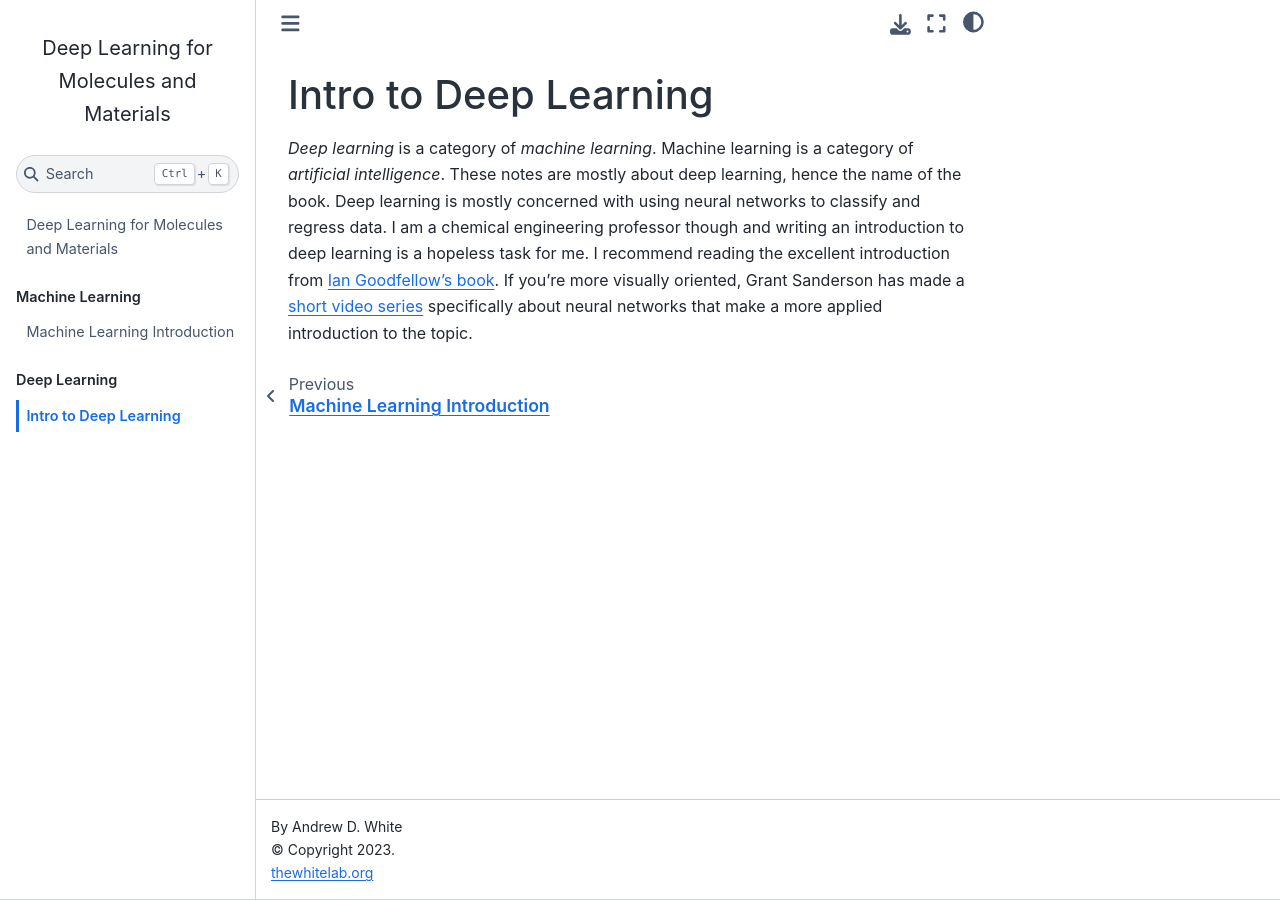
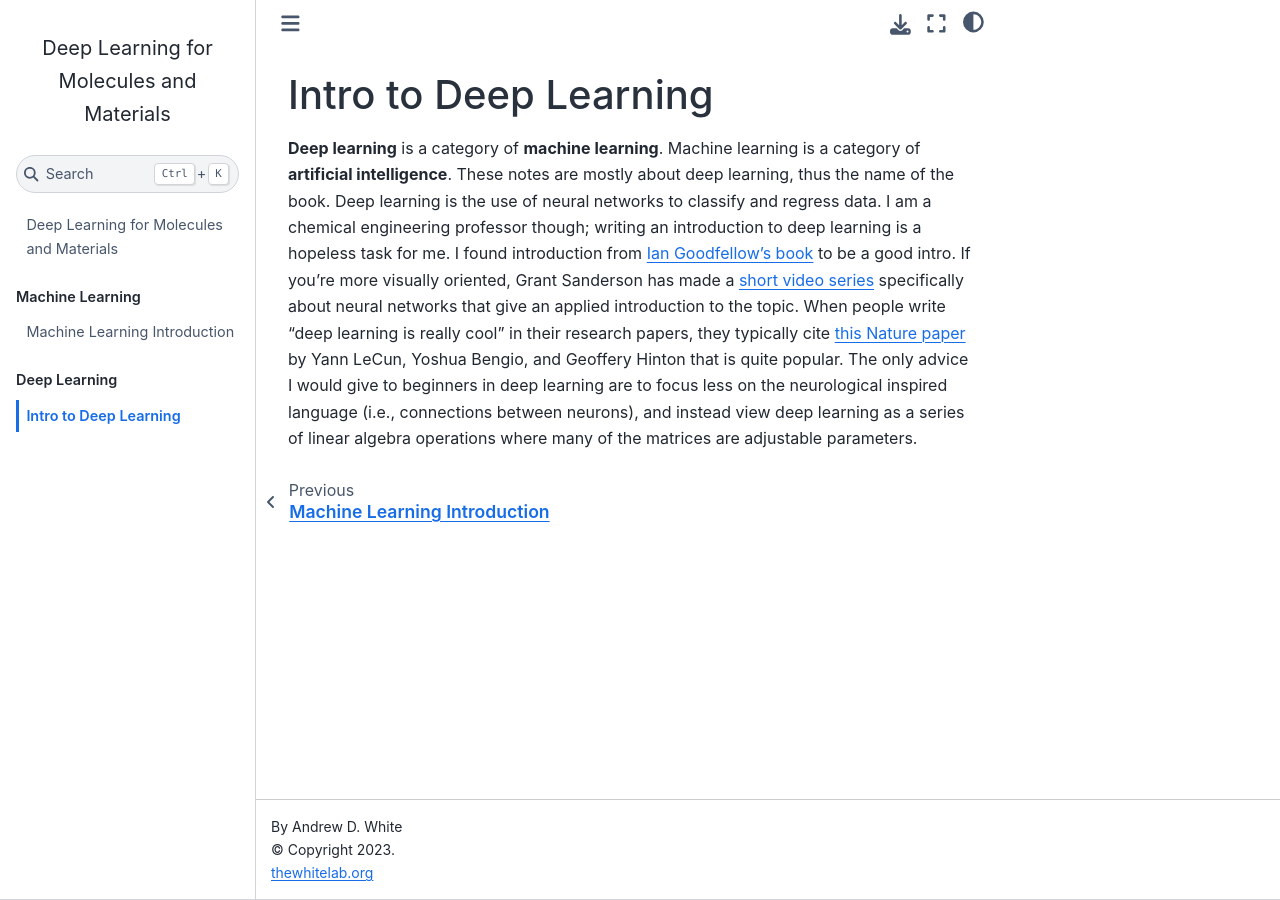
Before and after one commit to whitead/dmol-book, a Jupyter Book: the page built from dl/intro.md, in a window 1280 px wide. Built offline with Jupyter Book 1.0.4 settings and Sphinx 7.4.7 and the Sphinx Book theme 1.1.4, drawn with Linux system fonts in a browser that asks for light colours.

Commit message:
More details on intro

```diff
--- a/dl/intro.md
+++ b/dl/intro.md
@@ -1,4 +1,4 @@
 Intro to Deep Learning
 =======================
 
-*Deep learning* is a category of *machine learning*. Machine learning is a category of *artificial intelligence*. These notes are mostly about deep learning, hence the name of the book. Deep learning is mostly concerned with using neural networks to classify and regress data. I am a chemical engineering professor though and writing an introduction to deep learning is a hopeless task for me. I recommend reading the excellent introduction from [Ian Goodfellow's book](https://www.deeplearningbook.org/contents/intro.html). If you're more visually oriented, Grant Sanderson has made a [short video series](https://www.youtube.com/watch?v=aircAruvnKk) specifically about neural networks that make a more applied introduction to the topic.
+**Deep learning** is a category of **machine learning**. Machine learning is a category of **artificial intelligence**. These notes are mostly about deep learning, thus the name of the book. Deep learning is the use of neural networks to classify and regress data. I am a chemical engineering professor though; writing an introduction to deep learning is a hopeless task for me. I found introduction from [Ian Goodfellow's book](https://www.deeplearningbook.org/contents/intro.html) to be a good intro. If you're more visually oriented, Grant Sanderson has made a [short video series](https://www.youtube.com/watch?v=aircAruvnKk) specifically about neural networks that give an applied introduction to the topic. When people write "deep learning is really cool" in their research papers, they typically cite [this Nature paper](https://www.nature.com/articles/nature14539) by Yann LeCun, Yoshua Bengio, and Geoffery Hinton that is quite popular. The only advice I would give to beginners in deep learning are to focus less on the neurological inspired language (i.e., connections between neurons), and instead view deep learning as a series of linear algebra operations where many of the matrices are adjustable parameters.
```
Also changed, not shown: ml/intro.md (line endings or trailing spaces).
